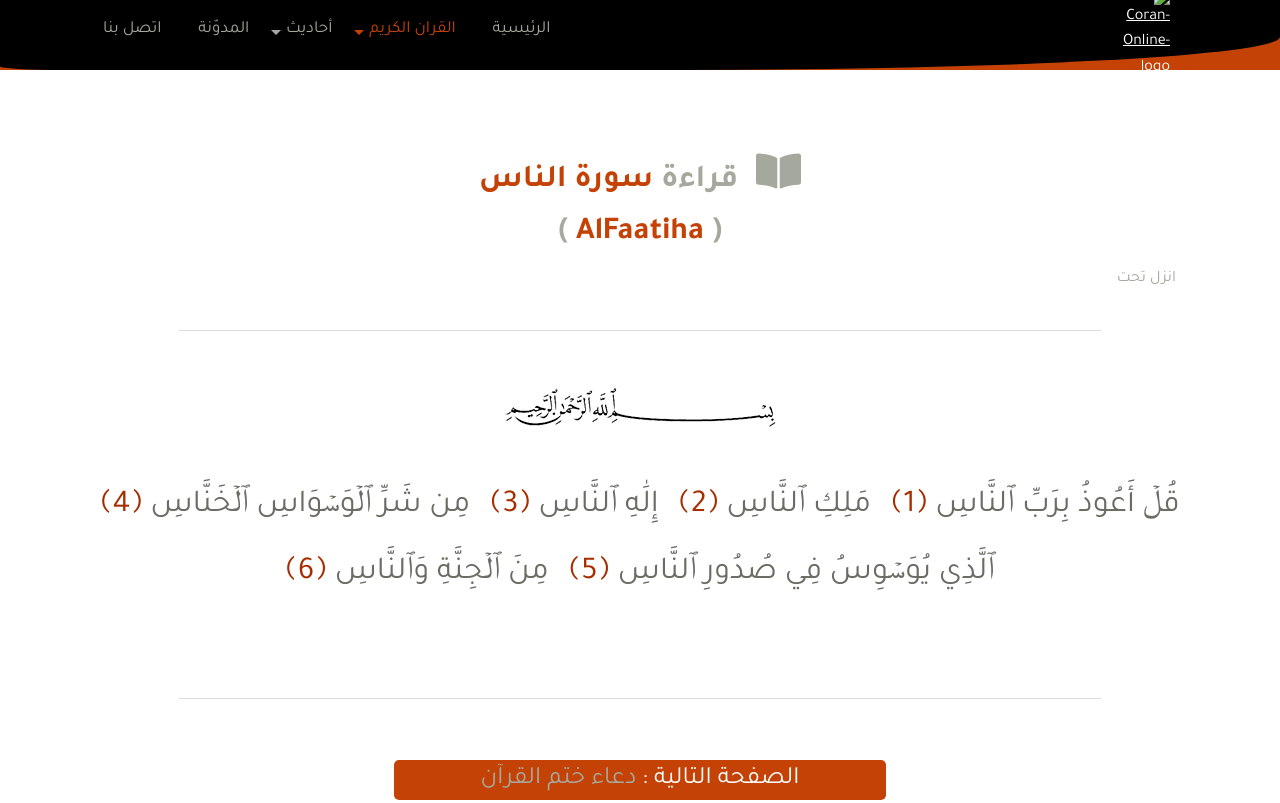
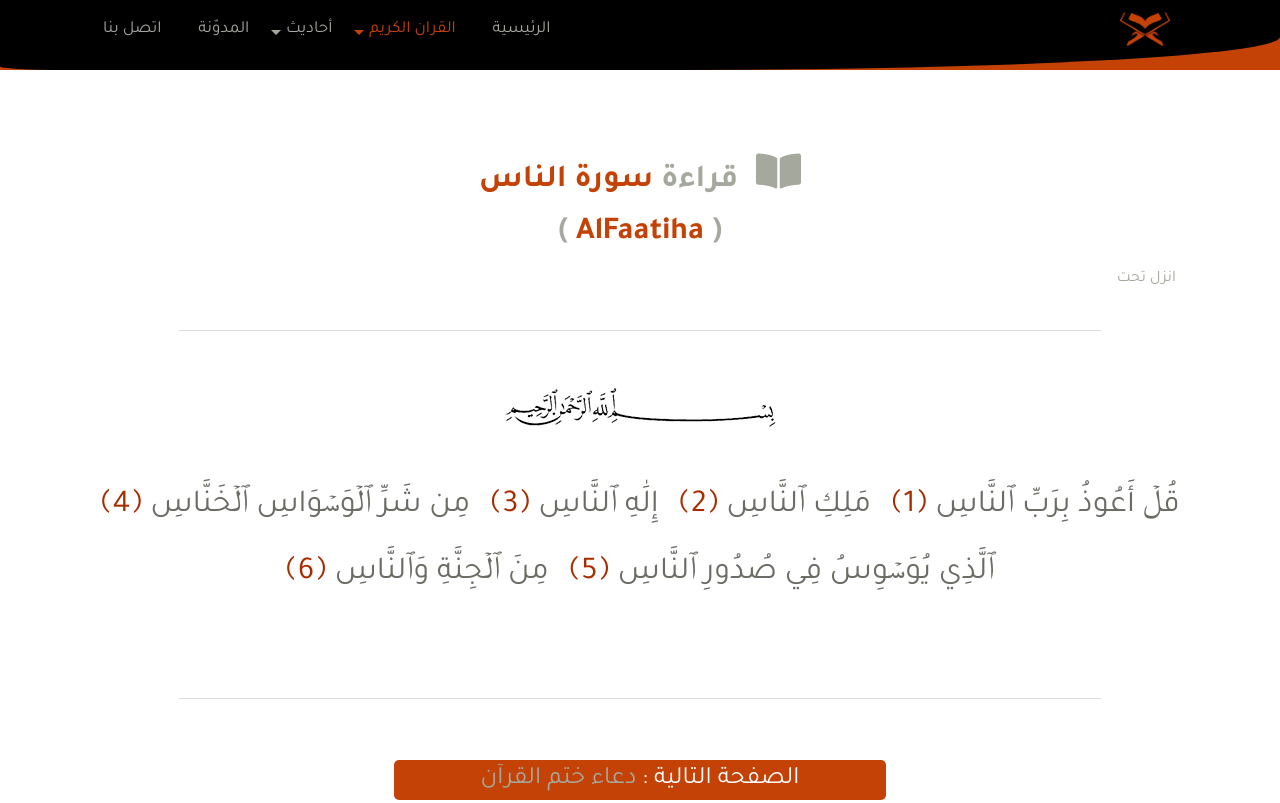
Before and after one commit to YazidRB/Code-For-Coran, a plain HTML site: page sourats/el-nas.html in a window 1280 px wide. Shown: the top 803 px of the page. Drawn offline with Linux system fonts and the light colour scheme; the site is published under a folder, as on GitHub Pages, so addresses that start at the root find nothing; files whose address does not match are found by name.

Commit message:
v 0.1.11

```diff
--- a/sourats/el-nas.html
+++ b/sourats/el-nas.html
@@ -33,7 +33,7 @@
             <div class="continer">
                 <div class="logo">
                     <a href="#">
-                        <img src="/Images/logo/logo.png" alt="Coran-Online-logo">
+                        <img src="../Images/logo/logo.png" alt="Coran-Online-logo">
                     </a>
                 </div>
                 <div class="links">
```
